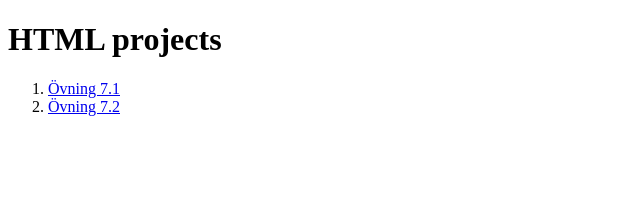
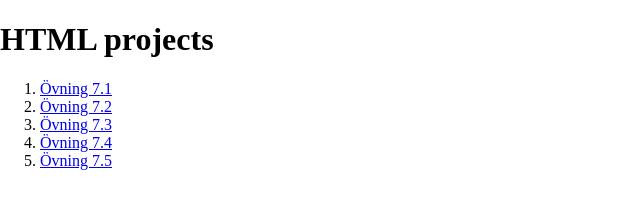
Before and after one commit to elin-jakobsson/demo-html, a plain HTML site: page index.html in a window 1280 px wide. Shown: the whole page, without its empty margins (0-640 px from the left). Drawn offline with Linux system fonts and the light colour scheme.

Commit message:
Update index.html

```diff
--- a/index.html
+++ b/index.html
@@ -4,11 +4,14 @@
 	  <title> Myawesome HTML page</title>
 	</head>
 
-	<body>
+	<body style="margin: 0">
 	  <h1>HTML projects</h1>
 	   <ol>
 		  <li><a href="ovning1.html">Övning 7.1</a></li>
 		  <li><a href= "ovning2.html">Övning 7.2</a></li>
+		  <li><a href= "ovning2.html">Övning 7.3</a></li>
+		  <li><a href= "ovning2.html">Övning 7.4</a></li>
+		  <li><a href= "ovning2.html">Övning 7.5</a></li>
 	   </ol>
 
 
```
